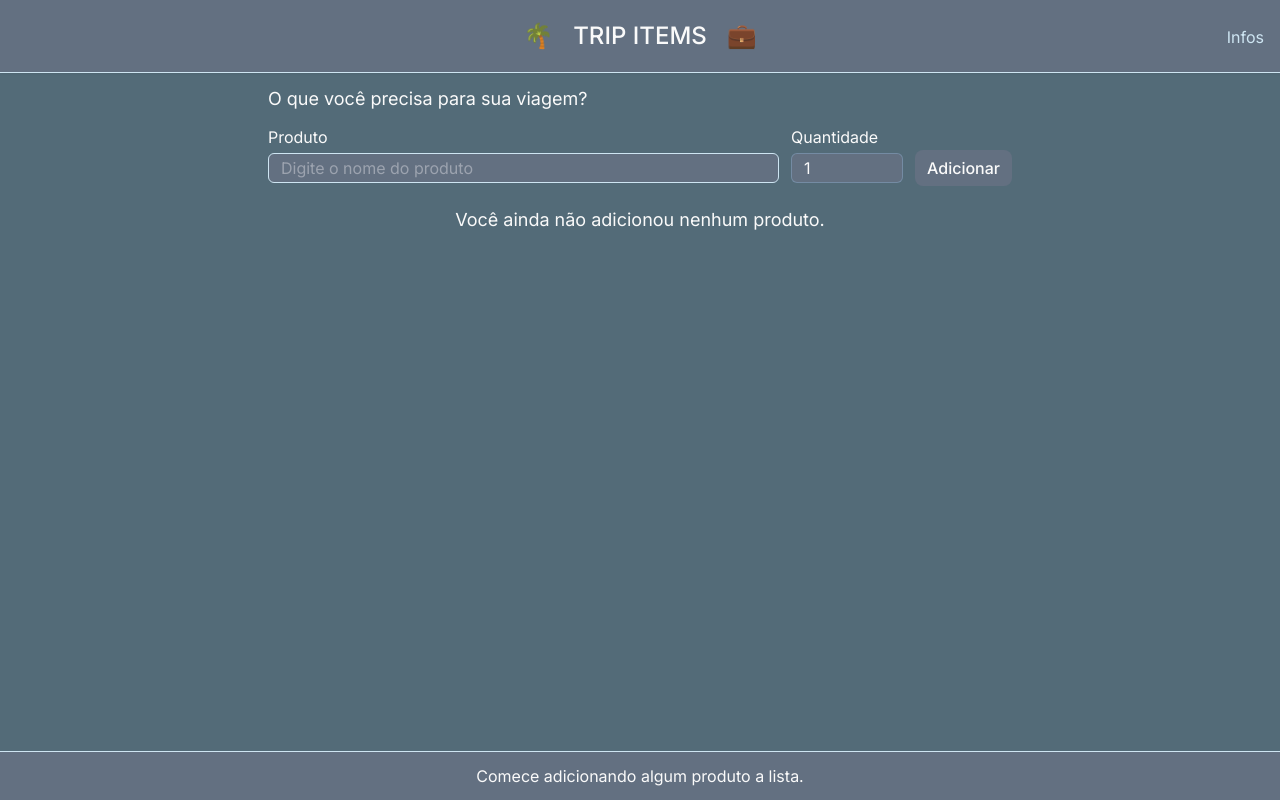
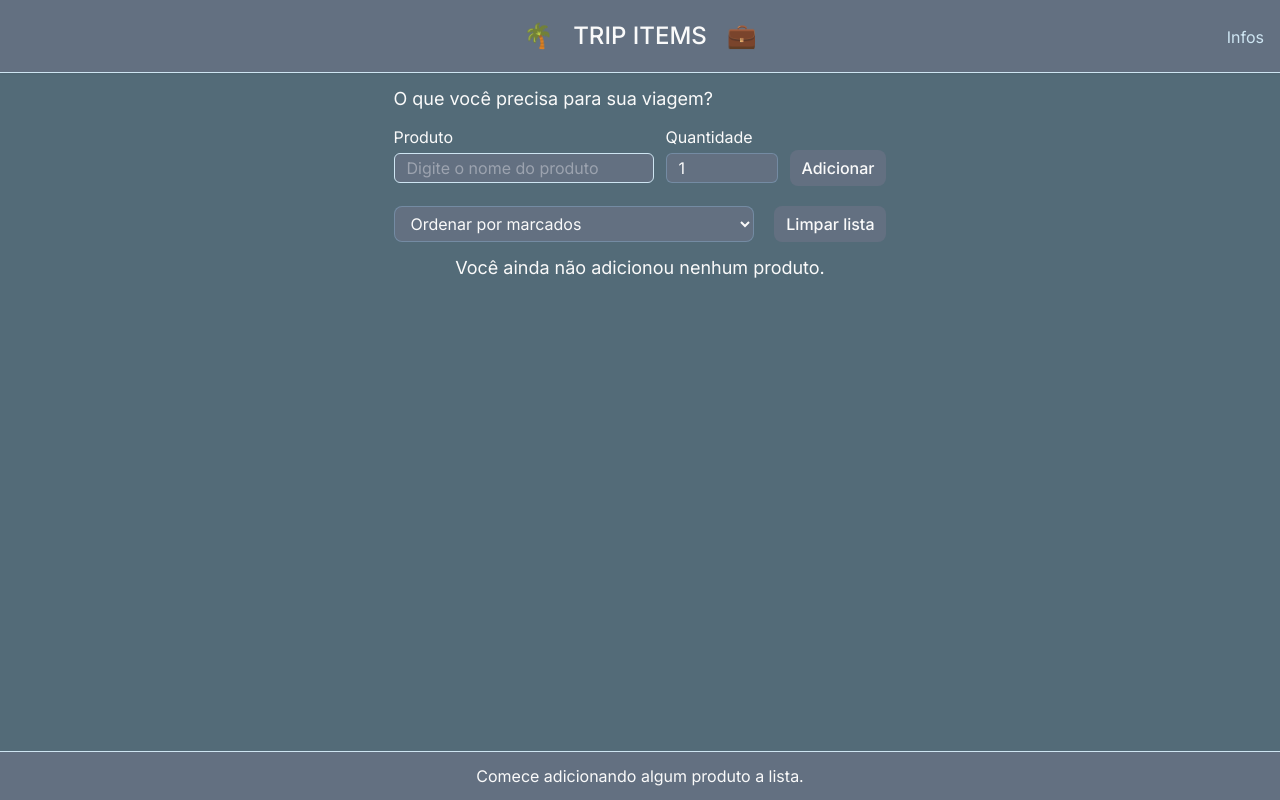
Before and after one commit to CaioMMendes/Trip-Items, a Next.js app: page / in a window 1280 px wide. Built offline with nearby package versions, Linux system fonts and the light colour scheme.

Commit message:
:sparkles: feat: add clear list button

```diff
--- a/src/app/components/button.tsx
+++ b/src/app/components/button.tsx
@@ -1,14 +1,21 @@
 import React from "react";
 import { twMerge } from "tailwind-merge";
 export interface ButtonProps
-  extends React.ButtonHTMLAttributes<HTMLButtonElement> {}
+  extends React.ButtonHTMLAttributes<HTMLButtonElement> {
+  variant: string;
+}
 
 const Button = React.forwardRef<HTMLButtonElement, ButtonProps>(
-  ({ className, ...props }, ref) => {
+  ({ className, variant, ...props }, ref) => {
     return (
       <button
         type="submit"
-        className={twMerge(`${className} `)}
+        className={twMerge(
+          ` ${
+            variant === "botao" &&
+            "flex px-3 py-1.5 md:mt-[25px] font-medium justify-center items-center bg-paynes-gray cursor-pointer hover:bg-columbia-blue/10 transition duration-300 rounded-lg"
+          } ${className}`
+        )}
         ref={ref}
         {...props}
       />
--- a/src/app/components/form.tsx
+++ b/src/app/components/form.tsx
@@ -103,9 +103,7 @@ const Form = ({ products, setProducts }: FormProps) => {
         </div>
       </div>
 
-      <Button className="flex px-3 py-1.5 md:mt-[25px] font-medium bg-paynes-gray cursor-pointer hover:bg-columbia-blue/10 transition duration-300 rounded-lg">
-        Adicionar
-      </Button>
+      <Button variant="botao">Adicionar</Button>
     </form>
   );
 };
--- a/src/app/components/header.tsx
+++ b/src/app/components/header.tsx
@@ -9,7 +9,7 @@ const Header = () => {
         <span className="text-2xl">💼</span>
       </header>
       <Link
-        className="absolute right-2 md:right-4 -translate-y-1/2 top-1/2 text-columbia-blue-white"
+        className=" absolute right-2 md:right-4 -translate-y-1/2 top-1/2 text-columbia-blue-white"
         href={"/infos"}
       >
         Infos
--- a/src/app/infos/page.tsx
+++ b/src/app/infos/page.tsx
@@ -9,7 +9,7 @@ const Infos = () => {
         acessar por outro dispositivo não terá as mesmas informações.{" "}
       </h2>
       <Link href={"/"} className="w-full">
-        <Button className="w-full px-3 py-1.5 font-medium bg-paynes-gray cursor-pointer hover:bg-columbia-blue/10 transition duration-300 rounded-lg">
+        <Button variant="botao" className="md:mt-0 w-full">
           Voltar a tela inicial
         </Button>
       </Link>
--- a/src/app/page.tsx
+++ b/src/app/page.tsx
@@ -1,4 +1,5 @@
 "use client";
+import Button from "./components/button";
 import Form from "./components/form";
 import ProductItem from "./components/product-item";
 import Spinner from "./components/spinner";
@@ -14,12 +15,34 @@ export interface ProductType {
 export default function Home() {
   const { products, isLoading, setProducts } = useProductsContext();
 
+  const handleClearList = () => {
+    setProducts([]);
+    localStorage.setItem("products", JSON.stringify([]));
+  };
+
   return (
-    <div className="flex flex-col gap-3 p-3 md:max-w-screen-md md:w-full ">
+    <div className="flex flex-col gap-3 p-3">
+      <div className="flex flex-col gap-3  md:max-w-screen-md md:w-full ">
         <h3 className="text-base flex w-full md:text-lg">
           O que você precisa para sua viagem?
         </h3>
         <Form products={products} setProducts={setProducts} />
+        <div className="flex gap-5 items-center h-fit flex-col md:flex-row">
+          <select className="px-3 py-1.5 bg-paynes-gray w-full border outline-none h-fit flex-1 md:order-1 order-2 border-superiority-blue/70 text-zinc-50  rounded-lg focus:ring-columbia-blue focus:border-coluring-columbia-blue block  accent-black  dark:focus:ring-columbia-blue dark:focus:border-coluring-columbia-blue">
+            <option value="check" className="w-fit ">
+              Ordenar por marcados
+            </option>
+            <option value="input">Ordenar por data da criação</option>
+            <option value="product">Ordenar por nome do produto</option>
+          </select>
+          <Button
+            variant="botao"
+            className="flex-nowrap md:w-fit h-fit md:mt-0  order-1 md:order-2 w-full "
+            onClick={handleClearList}
+          >
+            Limpar lista
+          </Button>
+        </div>
         {isLoading && <Spinner />}
         {isLoading === false && products.length === 0 && (
           <div className="flex items-center justify-center text-lg">
@@ -30,5 +53,6 @@ export default function Home() {
           <ProductItem products={products} setProducts={setProducts} />
         </ul>
       </div>
+    </div>
   );
 }
```
Lines whose indentation alone changed are shown as unchanged.
